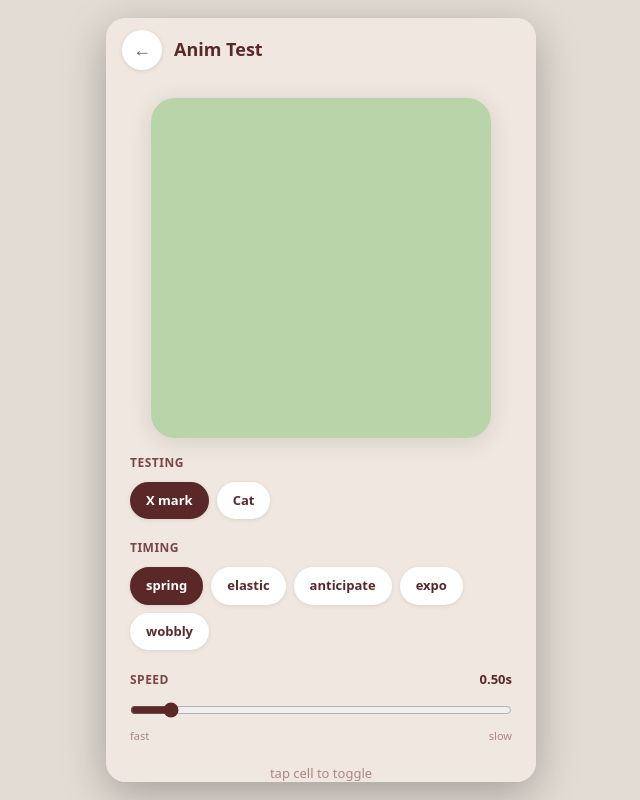
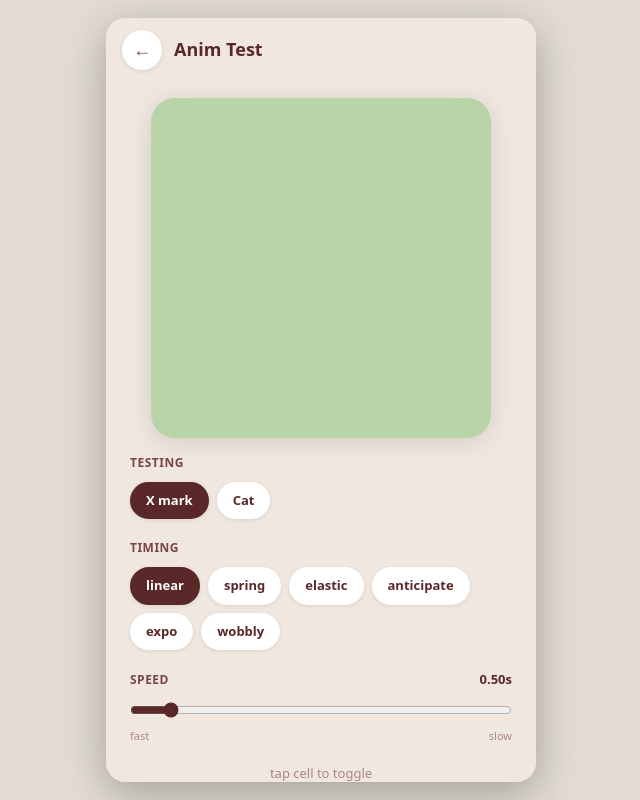
Before and after one commit to asyncawaitpromise/meowdoku, a React (Vite) app in the folder client/: page /animtest in a window 1280 px wide. Shown: the whole page, without its empty margins (319-959 px from the left). Built offline with nearby package versions, Linux system fonts and the light colour scheme.

Commit message:
[deploy] feat: add linear as a selectable timing option in anim test
The bezier presets all ease in/out, but shatter's fade (and other
modes) can want a flat linear curve too — add it to the Timing pills.

```diff
--- a/client/src/routes/AnimTest.tsx
+++ b/client/src/routes/AnimTest.tsx
@@ -4,6 +4,7 @@ import { Delaunay } from 'd3-delaunay'
 import { CatMark } from '../components/CatMark'
 
 const TIMINGS = [
+  { label: 'linear',     value: 'linear' },
   { label: 'spring',     value: 'cubic-bezier(0.34, 1.56, 0.64, 1)' },
   { label: 'elastic',    value: 'cubic-bezier(0.68, -0.55, 0.265, 1.55)' },
   { label: 'anticipate', value: 'cubic-bezier(0.36, -0.4, 0.64, 1.4)' },
```
